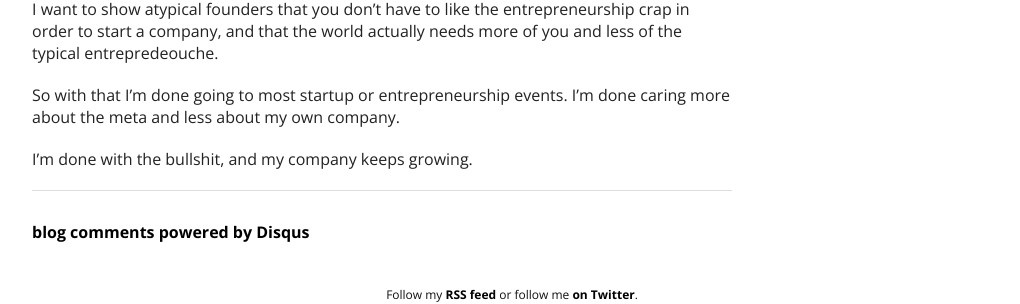
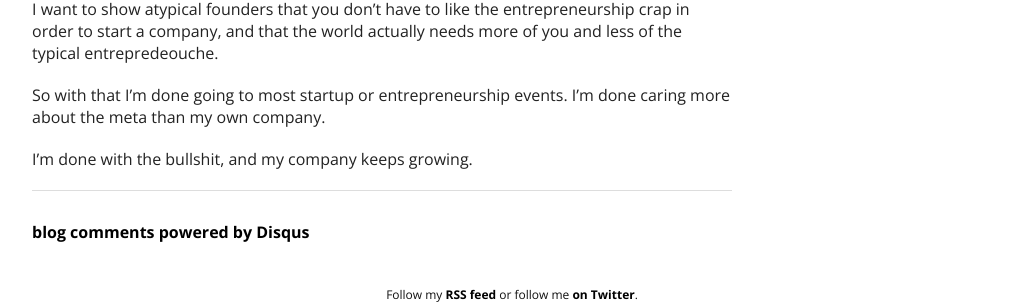
Before and after one commit to mlynch/mlynch.github.com, a Jekyll site: the page built from _posts/2013-09-21-sick-of-it.markdown, in a window 1280 px wide. Shown: the part 1249-1553 px from the top of the page, without its empty margins (128-1148 px from the left). Built offline with Jekyll 4.4.1, drawn with Linux system fonts in a browser that asks for light colours; nearby versions of some CDN libraries; Markdown is read by kramdown in place of the engine named in the settings; comment, search, counter and statistics services are not loaded.

Commit message:
Update 2013-09-21-sick-of-it.markdown

```diff
--- a/_posts/2013-09-21-sick-of-it.markdown
+++ b/_posts/2013-09-21-sick-of-it.markdown
@@ -38,6 +38,6 @@ That doesn't mean I don't want to help other founders get off the ground. I abso
 
 I want to show atypical founders that you don't have to like the entrepreneurship crap in order to start a company, and that the world actually needs more of you and less of the typical entrepredeouche.
 
-So with that I'm done going to most startup or entrepreneurship events. I'm done caring more about the meta and less about my own company.
+So with that I'm done going to most startup or entrepreneurship events. I'm done caring more about the meta than my own company.
 
 I'm done with the bullshit, and my company keeps growing.
```
